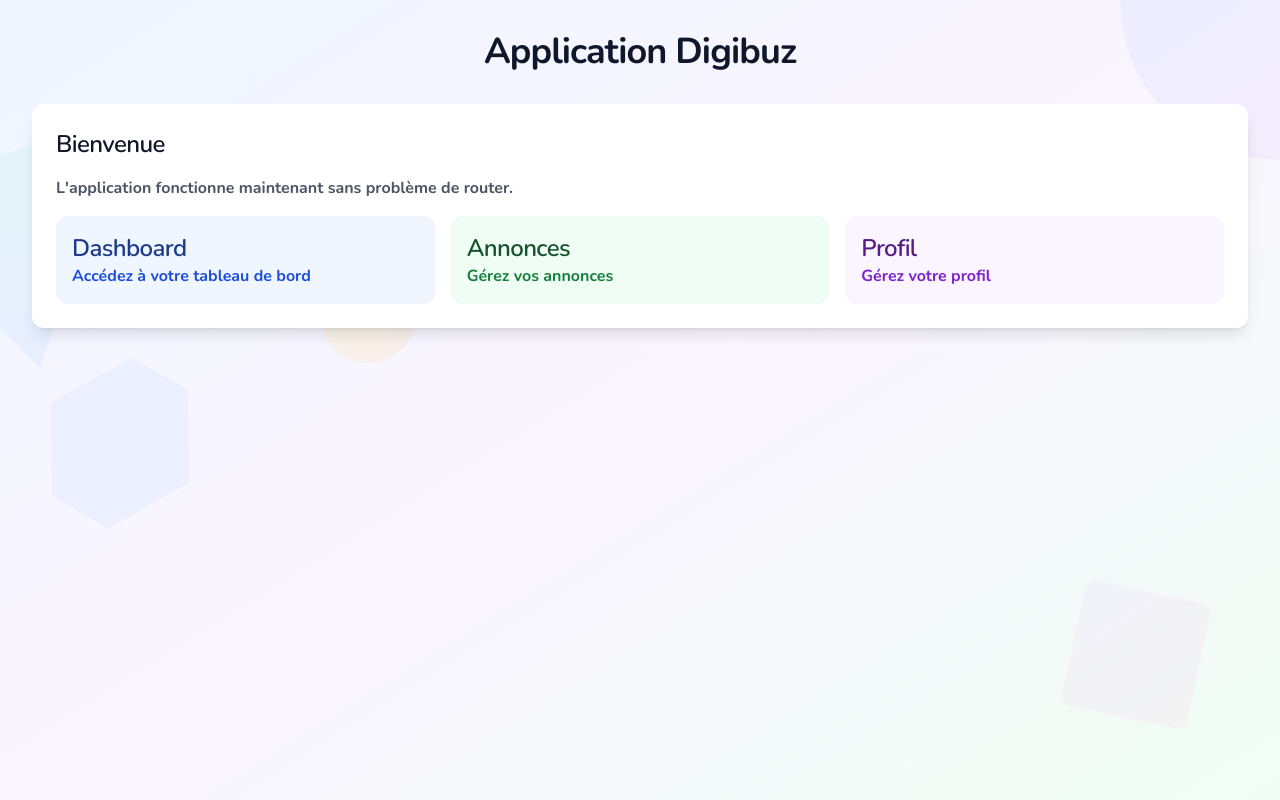
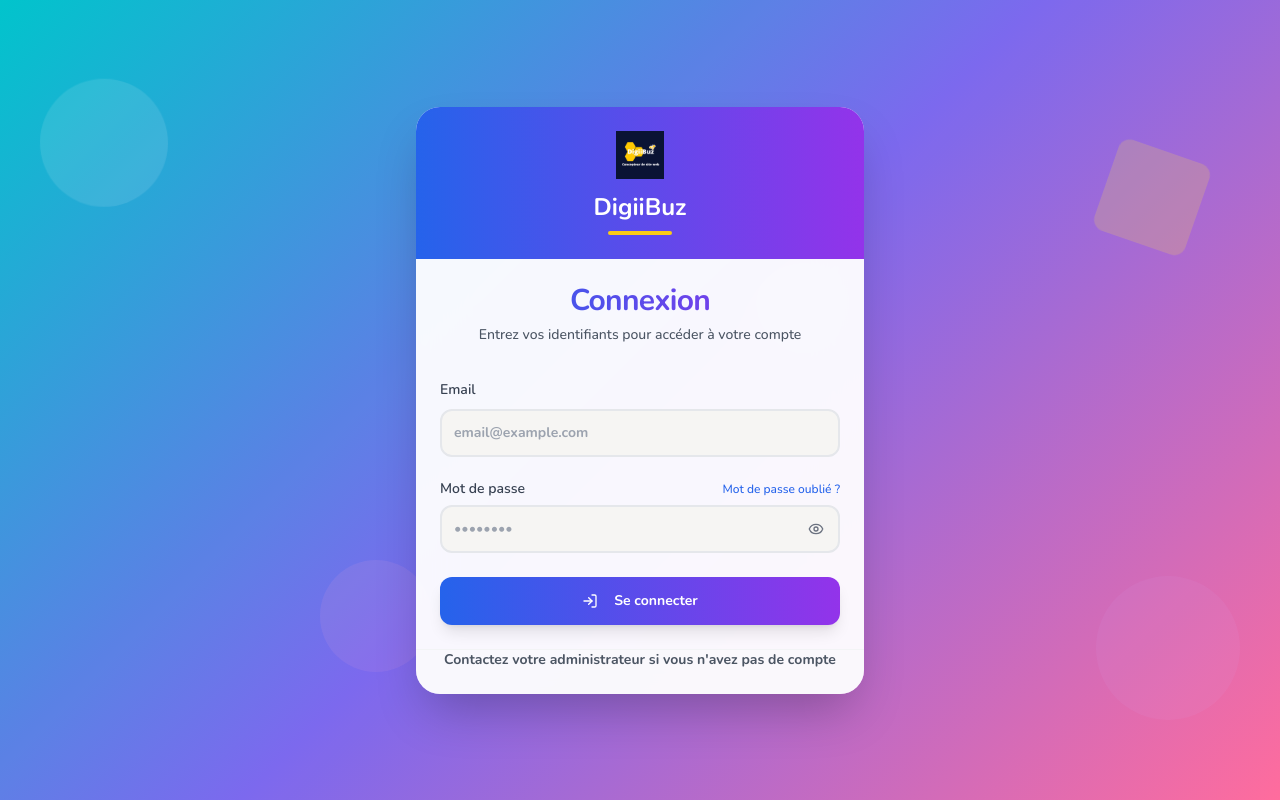
Before and after one commit to Digiibuz/announcement-hero, a React (Vite) app: page /login in a window 1280 px wide. Built offline with nearby package versions, Linux system fonts and the light colour scheme.

Commit message:
Reverted to commit 5b528e8f29e5c81619f8df9534ca03cf120358cf

```diff
--- a/src/App.tsx
+++ b/src/App.tsx
@@ -1,61 +1,48 @@
 
-import React from "react";
 import { TooltipProvider } from "@/components/ui/tooltip";
 import { QueryClient, QueryClientProvider } from "@tanstack/react-query";
+import { BrowserRouter } from "react-router-dom";
 import { AuthProvider } from "./context/AuthContext";
 import { Toaster as UIToaster } from "@/components/ui/toaster";
 import { Toaster as SonnerToaster } from "@/components/ui/sonner";
+import AppRoutes from "@/components/routing/Routes";
+import ImpersonationBanner from "@/components/ui/ImpersonationBanner";
 import DynamicBackground from "@/components/ui/DynamicBackground";
+import MobileBottomNav from "@/components/ui/layout/MobileBottomNav";
+import { useServiceWorker } from "@/hooks/useServiceWorker";
 
-// Configuration React Query - Nouvelle instance pour éviter les conflits
+// Configuration React Query sans refetch automatique
 const queryClient = new QueryClient({
   defaultOptions: {
     queries: {
-      refetchOnWindowFocus: false,
+      refetchOnWindowFocus: false, // Empêche les refetch sur changement de fenêtre
       refetchOnMount: false,
       refetchOnReconnect: false,
-      staleTime: Infinity,
+      staleTime: Infinity, // Les données ne deviennent jamais stale
     },
   },
 });
 
 function App() {
-  console.log("App without router is rendering");
+  // Initialize service worker for automatic updates
+  useServiceWorker();
 
   return (
+    <BrowserRouter>
       <QueryClientProvider client={queryClient}>
         <AuthProvider>
           <TooltipProvider>
             <DynamicBackground className="min-h-screen">
-            <div className="container mx-auto p-8">
-              <h1 className="text-4xl font-bold text-center mb-8">Application Digibuz</h1>
-              <div className="bg-white rounded-lg shadow-lg p-6">
-                <h2 className="text-2xl font-semibold mb-4">Bienvenue</h2>
-                <p className="text-gray-600 mb-4">
-                  L'application fonctionne maintenant sans problème de router.
-                </p>
-                <div className="grid grid-cols-1 md:grid-cols-2 lg:grid-cols-3 gap-4">
-                  <div className="bg-blue-50 p-4 rounded-lg">
-                    <h3 className="font-semibold text-blue-900">Dashboard</h3>
-                    <p className="text-blue-700">Accédez à votre tableau de bord</p>
-                  </div>
-                  <div className="bg-green-50 p-4 rounded-lg">
-                    <h3 className="font-semibold text-green-900">Annonces</h3>
-                    <p className="text-green-700">Gérez vos annonces</p>
-                  </div>
-                  <div className="bg-purple-50 p-4 rounded-lg">
-                    <h3 className="font-semibold text-purple-900">Profil</h3>
-                    <p className="text-purple-700">Gérez votre profil</p>
-                  </div>
-                </div>
-              </div>
-            </div>
+              <ImpersonationBanner />
+              <AppRoutes />
+              <MobileBottomNav />
             </DynamicBackground>
             <SonnerToaster />
             <UIToaster />
           </TooltipProvider>
         </AuthProvider>
       </QueryClientProvider>
+    </BrowserRouter>
   );
 }
 
--- a/vite.config.ts
+++ b/vite.config.ts
@@ -9,9 +9,6 @@ export default defineConfig(({ mode }) => ({
   server: {
     host: "::",
     port: 8080,
-    hmr: {
-      overlay: false
-    }
   },
   plugins: [
     react(),
@@ -21,40 +18,7 @@ export default defineConfig(({ mode }) => ({
   resolve: {
     alias: {
       "@": path.resolve(__dirname, "./src"),
-      // Force single React instance
-      "react": path.resolve(__dirname, "./node_modules/react"),
-      "react-dom": path.resolve(__dirname, "./node_modules/react-dom"),
     },
-    dedupe: ['react', 'react-dom', 'react-router-dom'],
-  },
-  optimizeDeps: {
-    include: [
-      'react',
-      'react-dom',
-      'react/jsx-runtime',
-      'react-router-dom',
-      '@tanstack/react-query',
-      'lucide-react'
-    ],
-    force: true,
-    esbuildOptions: {
-      target: 'esnext'
-    }
-  },
-  esbuild: {
-    target: 'esnext'
-  },
-  clearScreen: false,
-  build: {
-    rollupOptions: {
-      external: [],
-      output: {
-        manualChunks: {
-          'react-vendor': ['react', 'react-dom'],
-          'router': ['react-router-dom'],
-        }
-      }
-    }
   },
   // Define for Deno global in browser builds
   define: {
```
Lines whose indentation alone changed are shown as unchanged.
